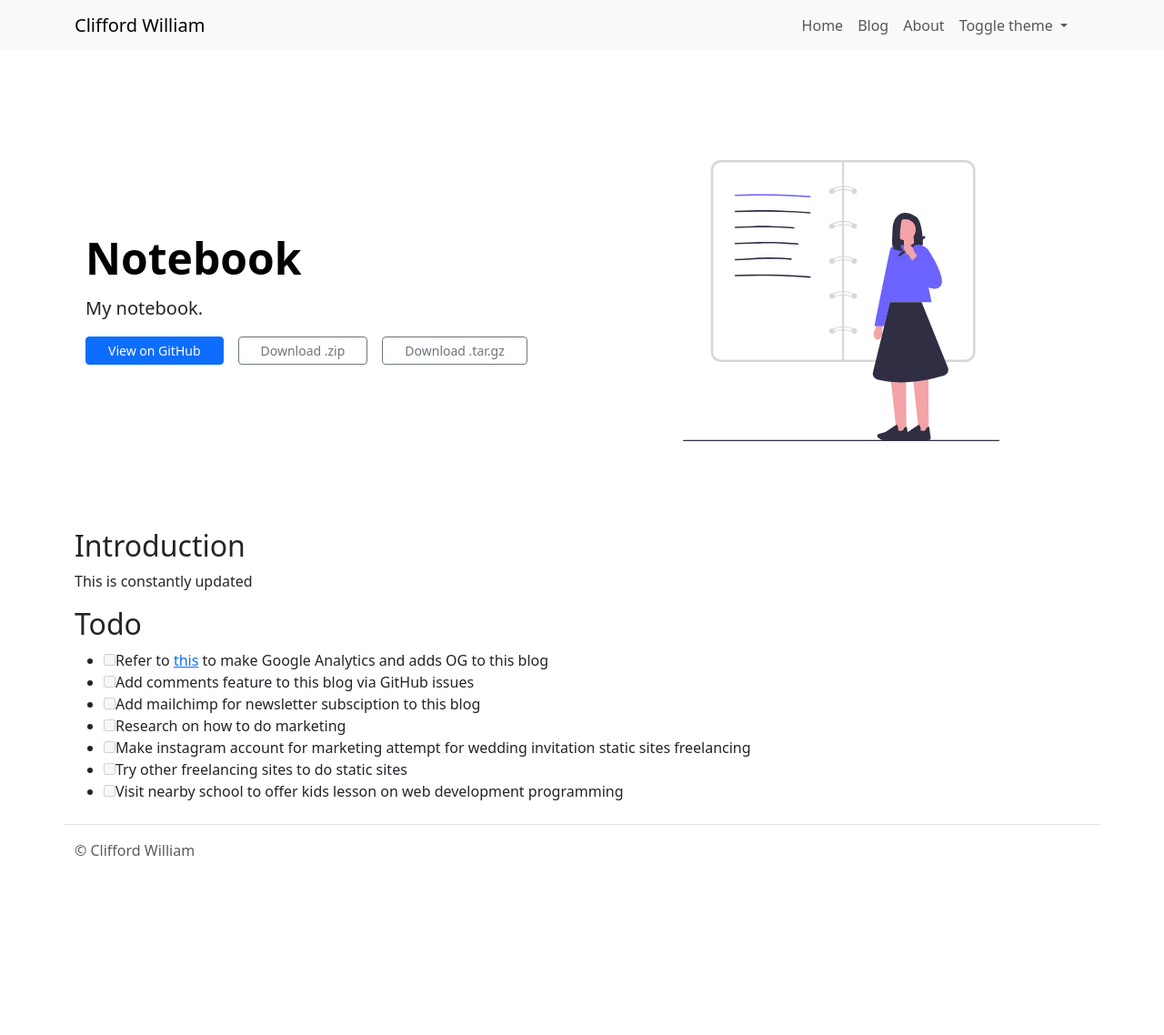
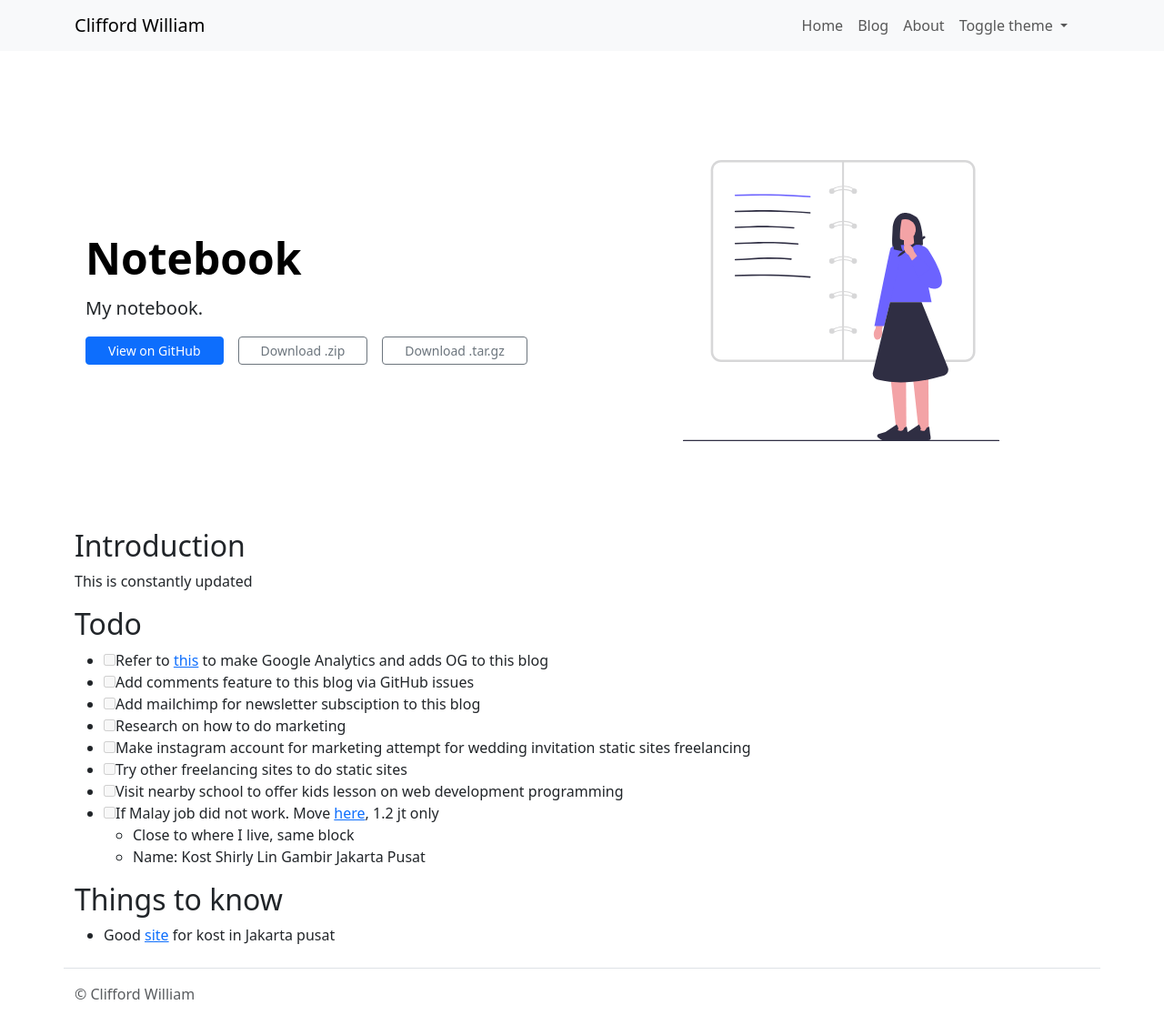
Before and after one commit to cliffordwilliam/my_archive, a Jekyll site: the page built from _posts/2024-09-14-notebook.md, in a window 1280 px wide and 1145 px high. Shown: the top 1138 px of the window at 91% size. Built offline with Jekyll 4.4.1, drawn with Linux system fonts in a browser that asks for light colours.

Commit message:
update contnet

```diff
--- a/_posts/2024-09-14-notebook.md
+++ b/_posts/2024-09-14-notebook.md
@@ -18,3 +18,10 @@ This is constantly updated
 - [ ] Make instagram account for marketing attempt for wedding invitation static sites freelancing
 - [ ] Try other freelancing sites to do static sites
 - [ ] Visit nearby school to offer kids lesson on web development programming
+- [ ] If Malay job did not work. Move <a href="https://mamikos.com/room/kost-kota-jakarta-pusat-kost-campur-eksklusif-kost-shirly-lin-gambir-jakarta-pusat-1?redirection_source=list%20kos%20result" target="_blank">here</a>, 1.2 jt only
+    - Close to where I live, same block
+    - Name: Kost Shirly Lin Gambir Jakarta Pusat
+
+## Things to know
+
+- Good <a href="https://mamikos.com/" target="_blank">site</a> for kost in Jakarta pusat
```
